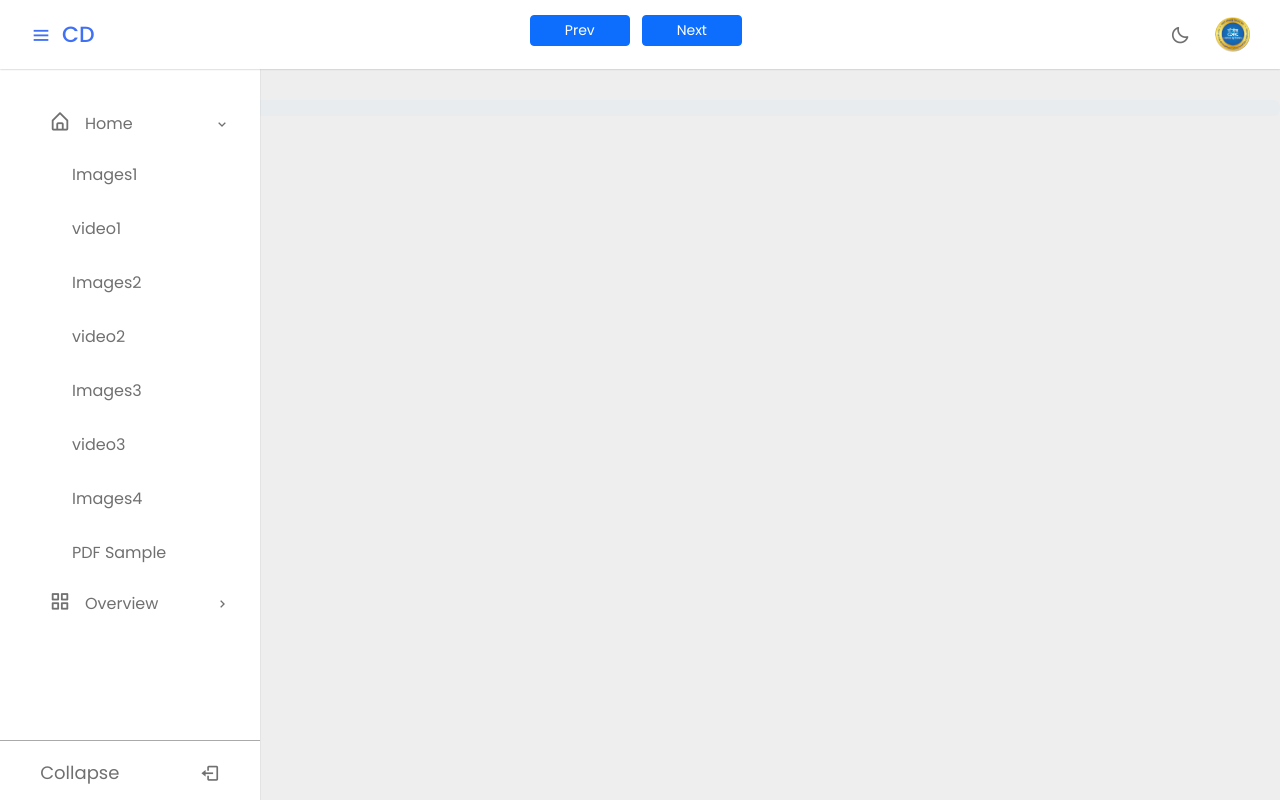
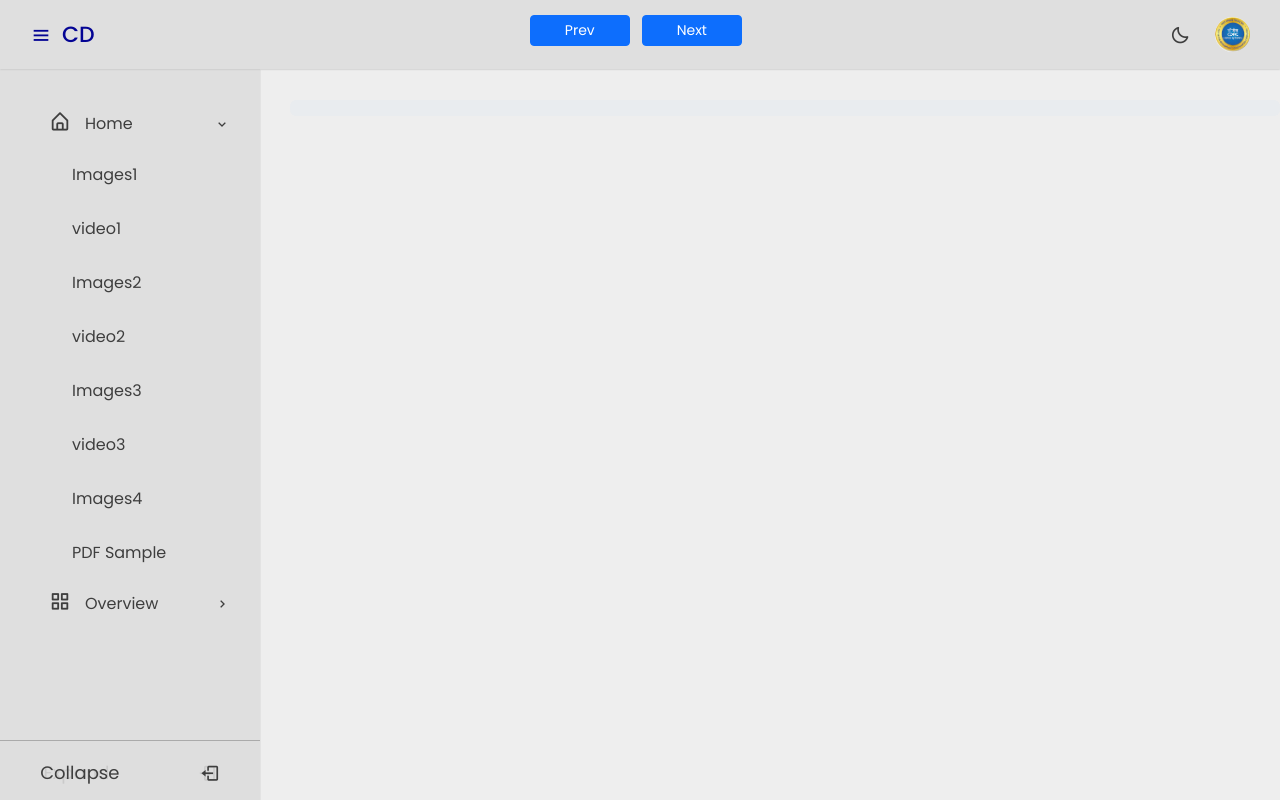
Before and after one commit to DipakNagare/ContentDelevary-for-E-Learning-Platform, a React (Create React App) app: page / in a window 1280 px wide. Both pictures are taken after a click on the link "Home". Built offline with nearby package versions, Linux system fonts and the light colour scheme.

Commit message:
adding circuler progress bar with his updated value, dard mode feature, adding content propery on web

```diff
--- a/package.json
+++ b/package.json
@@ -38,5 +38,8 @@
       "last 1 firefox version",
       "last 1 safari version"
     ]
+  },
+  "devDependencies": {
+    "@types/bootstrap": "^5.2.10"
   }
 }
--- a/src/App.js
+++ b/src/App.js
@@ -29,6 +29,8 @@ function App() {
   const handleSublinkClick = (submenu) => {
     // Handle the selected submenu item here
     setSelectedContent(submenu);
+
+    // valueProgress = parseInt(localStorage.getItem(`contentId-${submenu.id}`)) || 0 ;
 
     // Save selectedContent to local storage
     localStorage.setItem('selectedContent', JSON.stringify(submenu));
@@ -62,7 +64,14 @@ function App() {
   };
 
   const handleDarkModeToggle = () => {
-    setDarkMode(!isDarkMode);
+    const newDarkModeState = !isDarkMode;
+    setDarkMode(newDarkModeState);
+
+    // Save dark mode preference to localStorage
+    localStorage.setItem('darkMode', JSON.stringify(newDarkModeState));
+
+    // Toggle dark mode class on the body element
+    document.body.classList.toggle('dark', newDarkModeState);
   };
 
   useEffect(() => {
@@ -88,6 +97,16 @@ function App() {
   }, [isSidebarHoverable]);
 
   useEffect(() => {
+    const storedDarkMode = localStorage.getItem('darkMode');
+
+    // Check if storedDarkMode is not null or undefined
+    if (storedDarkMode !== null && storedDarkMode !== undefined) {
+      // Parse the storedDarkMode value and set the dark mode state
+      setDarkMode(JSON.parse(storedDarkMode));
+
+      // Toggle dark mode class on the body element
+      document.body.classList.toggle('dark', JSON.parse(storedDarkMode));
+    }
     if (window.innerWidth < 768) {
       setSidebarOpen(true);
     } else {
@@ -109,6 +128,7 @@ function App() {
         menuItems={MenuItems}
 
       />
+     <div className={`wrapper ${!isSidebarOpen ? 'sidebar-open' : ''}`}>
       <Sidebar
         isSidebarOpen={isSidebarOpen}
         isSidebarHoverable={isSidebarHoverable}
@@ -120,9 +140,6 @@ function App() {
         selectedContent={selectedContent}  // Pass selectedContent as a prop
         setLoadingProgress={setLoadingProgress}
 
-
-
-
       />
       {/* Add other components/content here */}
       <ContentView
@@ -130,11 +147,12 @@ function App() {
         setSelectedContent={setSelectedContent}
         isPreviousContentCompleted={isPreviousContentCompleted}
         markContentCompleted={markContentCompleted}
-        menuItems={MenuItems}
+        MenuItems={MenuItems}
         loadingProgress={loadingProgress}  // Pass loadingProgress as a prop
         setLoadingProgress={setLoadingProgress}
 
       />
+      </div>
 
     </div>
   );
--- a/src/CSS/ContentView.css
+++ b/src/CSS/ContentView.css
@@ -1,37 +1,26 @@
 /* ContentView.css */
-/*
-.content {
-    display: flex;
-    justify-content: center;
-    align-items: center;
-    height: 100vh;
-    width: 100vw !important;
-    transition: margin-left 0.5s;
-} */
-.progress-bar{
-    margin-left: 100px;
-    max-width: 100%;
+
+.content{
+    margin-left: 120px;
+    width: 100%;
 }
 
-.selected-content {
+/* .selected-content {
     display: flex;
     flex-direction: column;
-    height: calc(85vh - 60px); /* Adjust based on your navbar height */
+    height: calc(85vh - 60px);
     margin-left: 100px;
     margin-right: 15px;
-    overflow-y: auto; /* Add scroll if content overflows */
-  }
+    overflow-y: auto;
+  } */
 
   .selected-content img,
   .selected-content video {
-    max-width: 100%;
-    height: auto;
+    height: calc(85vh - 70px);
+    width: 99%;
+    overflow-y: auto;
+
   }
-  .progress-bar{
-    margin-right: 30px;
-}
-
-
 
 /* Adjustments for smaller screens (e.g., mobile devices) */
 @media screen and (max-width: 767px) {
@@ -40,7 +29,7 @@
         margin-right: 4px;
     }
     .content {
-        height: 70vh;
+        height: 50vh;
         transition: margin-left 0.5s; /* Add a transition for smooth animation */
 
     }
--- a/src/CSS/NavBar.css
+++ b/src/CSS/NavBar.css
@@ -22,7 +22,7 @@
     column-gap: 10px;
     font-size: 22px;
     font-weight: 500;
-    color: var(--blue-color);
+    color:rgb(4, 4, 148);
   }
 
   .navbar img {
--- a/src/CSS/SideBar.css
+++ b/src/CSS/SideBar.css
@@ -1,10 +1,10 @@
 /* Sidebar.css */
 
 .sidebar {
-  background-color: #fff;
+  background-color: var(--white-color);
   width: 260px;
   position: fixed;
-  top: 0;
+  top: 70px;
   left: 0;
   height: 100%;
   padding: 80px 20px;
@@ -12,6 +12,7 @@
   overflow-y: scroll;
   box-shadow: 0 0 1px var(--grey-color-light);
   transition: all 0.5s ease;
+
 }
 
 .sidebar.close {
@@ -25,7 +26,7 @@
 
 .menu_content {
   position: relative;
-  margin-top: 20px;
+  margin-top: -50px;
 }
 
 .menu_title {
@@ -207,6 +208,9 @@
 @media screen and (max-width: 767px) {
   .sidebar {
     display: block;
+    top: 50px;
+    transition: all 0.5s ease;
+
   }
 
   .sidebar.open {
--- a/src/CSS/SideNav.css
+++ b/src/CSS/SideNav.css
@@ -9,17 +9,31 @@
 }
 
 :root {
-  --white-color: #fff;
-  --blue-color: #4070f4;
-  --grey-color: #707070;
+  --white-color: #dededee1;
+  --blue-color: #747474;
+  --grey-color: #3e3e3e;
   --grey-color-light: #aaa;
+
 }
+
+.wrapper {
+  display: flex;
+  transition: margin-left 0.5s;
+}
+
+.sidebar-open {
+  margin-left: 170px; /* Adjust this margin based on the sidebar width */
+}
+
 
 body {
   background-color: #e7f2fd;
   transition: all 0.5s ease;
 }
 
+body.dark {
+  background-color: #000; /* Change this to the desired background color for dark mode */
+}
 App dark {
   background-color: #333;
   --white-color: #333;
--- a/src/index.js
+++ b/src/index.js
@@ -2,6 +2,7 @@ import React from 'react';
 import ReactDOM from 'react-dom/client';
 import App from './App';
 import reportWebVitals from './reportWebVitals';
+import 'bootstrap/dist/js/bootstrap.bundle.min';
 
 const root = ReactDOM.createRoot(document.getElementById('root'));
 root.render(
--- a/src/sidebar/ContentView.jsx
+++ b/src/sidebar/ContentView.jsx
@@ -1,7 +1,6 @@
 import React, { useState, useEffect } from 'react';
 import '../CSS/ContentView.css';
 import 'bootstrap/dist/css/bootstrap.min.css';
-import Sidebar from './Sidebar';
 
 
 const ContentView = ({ selectedContent, isSidebarOpen, isPreviousContentCompleted, markContentCompleted, loadingProgress, setLoadingProgress }) => {
@@ -11,7 +10,7 @@ const ContentView = ({ selectedContent, isSidebarOpen, isPreviousContentComplete
   const handleLoadForVideos = () => {
     const mediaElement = document.getElementById('selected-media');
     if (mediaElement && selectedContent.type === 'video') {
-      const storedProgress = localStorage.getItem(`videoProgress-${selectedContent.id}`);
+      const storedProgress = localStorage.getItem(`contentId-${selectedContent.id}`);
       console.log('Loaded Stored Video Progress:', storedProgress);
 
       if (storedProgress) {
@@ -28,7 +27,7 @@ const ContentView = ({ selectedContent, isSidebarOpen, isPreviousContentComplete
 
   const updateImageProgress = (progress) => {
     setLoadingProgress(progress);
-    localStorage.setItem(`imageProgress-${selectedContent.id}`, progress.toString());
+    localStorage.setItem(`contentId-${selectedContent.id}`, progress.toString());
     console.log('Updated Image Progress:', progress);
   };
 
@@ -57,12 +56,12 @@ const ContentView = ({ selectedContent, isSidebarOpen, isPreviousContentComplete
     const mediaElement = document.getElementById('selected-media');
     if (mediaElement) {
       const progress = (mediaElement.currentTime / mediaElement.duration) * 100;
-      const storedProgress = parseFloat(localStorage.getItem(`videoProgress-${selectedContent.id}`)) || 0;
+      const storedProgress = parseFloat(localStorage.getItem(`contentId-${selectedContent.id}`)) || 0;
       const progressDifference = Math.abs(progress - storedProgress);
 
       if (!isUserInteracting && progressDifference < 1) {
         setLoadingProgress(progress);
-        localStorage.setItem(`videoProgress-${selectedContent.id}`, progress.toString());
+        localStorage.setItem(`contentId-${selectedContent.id}`, progress.toString());
         console.log('Updated Video Progress:', progress);
       }
     }
@@ -116,7 +115,7 @@ const ContentView = ({ selectedContent, isSidebarOpen, isPreviousContentComplete
 
   useEffect(() => {
     if (selectedContent && selectedContent.id) {
-      const storedProgress = localStorage.getItem(`videoProgress-${selectedContent.id}`);
+      const storedProgress = localStorage.getItem(`contentId-${selectedContent.id}`);
       console.log('Stored Video Progress on Mount:', storedProgress);
       if (storedProgress) {
         setLoadingProgress(parseFloat(storedProgress));
@@ -125,7 +124,6 @@ const ContentView = ({ selectedContent, isSidebarOpen, isPreviousContentComplete
   }, [selectedContent]);
 
   const contentStyle = {
-    marginLeft: isSidebarOpen ? '5px' : previousMargin || '260px',
     marginTop:'100px',
   };
 
--- a/src/sidebar/MenuItems.jsx
+++ b/src/sidebar/MenuItems.jsx
@@ -17,13 +17,13 @@ const MenuItems = [
     title: 'Home',
     icon: 'bx-home-alt',
     submenus: [
-      { id: 1, name: "Images1", type: 'image', src: image1 },
-      { id: 2, name: "video1", type: 'video', src: Video1 },
-      { id: 3, name: "Images2", type: 'image', src: image2 },
-      { id: 4, name: "video2", type: 'video', src: Video2 },
-      { id: 5, name: "Images3", type: 'image', src: image3 },
-      { id: 6, name: "video3", type: 'video', src: Video3 },
-      { id: 7, name: "Images4", type: 'image', src: image4 },
+      { id: 1, name: "Images1", type: 'image', src: image1,progressValue:0 },
+      { id: 2, name: "video1", type: 'video', src: Video1,progressValue:0 },
+      { id: 3, name: "Images2", type: 'image', src: image2,progressValue:0 },
+      { id: 4, name: "video2", type: 'video', src: Video2,progressValue:0 },
+      { id: 5, name: "Images3", type: 'image', src: image3,progressValue:0 },
+      { id: 6, name: "video3", type: 'video', src: Video3,progressValue:0 },
+      { id: 7, name: "Images4", type: 'image', src: image4,progressValue:0 },
       { id: 8, name: 'PDF Sample', type: 'pdf', src: PdfFile },
 
     ],
@@ -32,13 +32,13 @@ const MenuItems = [
     title: 'Overview',
     icon: 'bx-grid-alt',
     submenus: [
-      { id: 9, name: "Images1", type: 'image', src: image1 },
-      { id: 10, name: "video1", type: 'video', src: Video1 },
-      { id: 11, name: "Images2", type: 'image', src: image2 },
-      { id: 12, name: "video2", type: 'video', src: Video2 },
-      { id: 13, name: "Images3", type: 'image', src: image3 },
-      { id: 14, name: "video3", type: 'video', src: Video3 },
-      { id: 15, name: 'PDF Sample', type: 'pdf', src: PdfFile },
+      { id: 9, name: "Images1", type: 'image', src: image1,progressValue:0 },
+      { id: 10, name: "video1", type: 'video', src: Video1,progressValue:0 },
+      { id: 11, name: "Images2", type: 'image', src: image2,progressValue:0 },
+      { id: 12, name: "video2", type: 'video', src: Video2,progressValue:0 },
+      { id: 13, name: "Images3", type: 'image', src: image3,progressValue:0 },
+      { id: 14, name: "video3", type: 'video', src: Video3,progressValue:0 },
+      { id: 15, name: 'PDF Sample', type: 'pdf', src: PdfFile},
     ],
   },
 ];
--- a/src/sidebar/Sidebar.jsx
+++ b/src/sidebar/Sidebar.jsx
@@ -5,7 +5,7 @@ import '../CSS/SideBar.css';
 
 const Sidebar = ({ isSidebarOpen, isSidebarHoverable, handleSidebarCollapse, handleSidebarExpand, menuItems, handleSublinkClick, loadingProgress,selectedContent,setLoadingProgress }) => {
   const [activeSubmenu, setActiveSubmenu] = useState(null);
-
+  // let valueProgress = 30;
   const toggleSubmenu = (index) => {
     setActiveSubmenu(activeSubmenu === index ? null : index);
   };
@@ -37,12 +37,13 @@ const Sidebar = ({ isSidebarOpen, isSidebarHoverable, handleSidebarCollapse, han
                       onClick={() => handleSublinkClick(submenu)}
                     >
                       {submenu.name}
-                      {activeSubmenu === index && selectedContent && selectedContent.id === submenu.id && (
+                      {activeSubmenu === index && selectedContent &&  (
                         <div className="progress-bar-container">
                           {/* Circular Progress Bar */}
+                         {/* {valueProgress = parseInt(localStorage.getItem(`contentId-${submenu.id}`)) || 0 }; */}
                           <CircularProgressbar
-                            value={loadingProgress}
-                            text={`${Math.round(loadingProgress)}%`}
+                            value={parseInt(localStorage.getItem(`contentId-${submenu.id}`)) || 0}
+                            text={`${Math.round(parseFloat(localStorage.getItem(`contentId-${submenu.id}`)) || 0)}%`}
                             strokeWidth={10}
                             styles={{
                               root: { width: '30px', height: '30px', marginLeft: '30px' },
```
Also changed, not shown: 1 other file (tests, documents, lock files or other folders).
